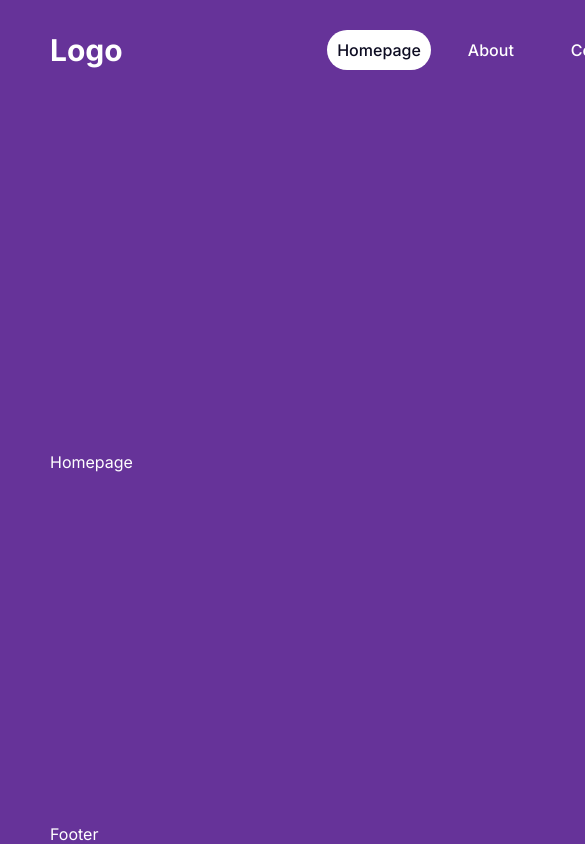
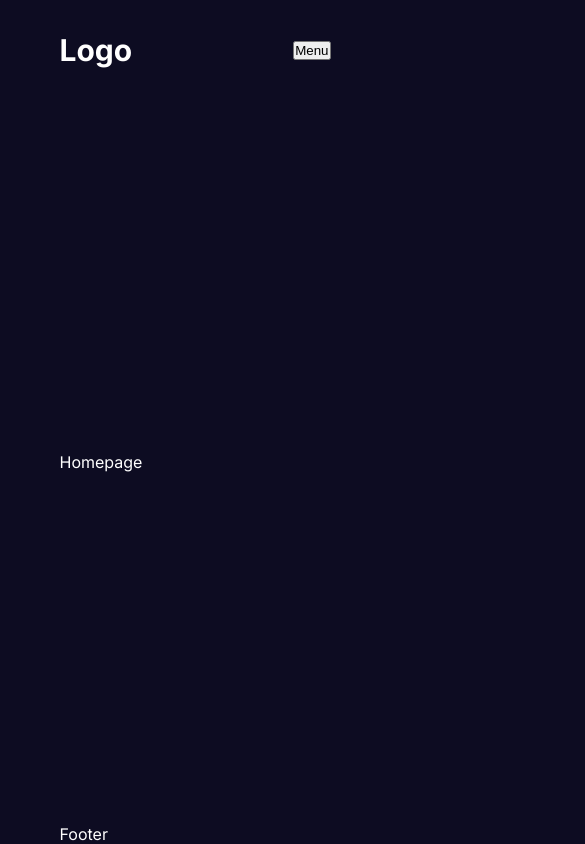
Before and after one commit to Omsurvase24/NextJS-Basics, a Next.js app: page / in a window 390 px wide. Shown: the top 844 px of the page, 585 px wide, since content can reach past the window. Built offline with nearby package versions, Linux system fonts and the light colour scheme.

Commit message:
responsive container

```diff
--- a/src/app/globals.css
+++ b/src/app/globals.css
@@ -23,7 +23,6 @@ a {
 }
 
 .container {
-    background-color: rebeccapurple;
     width: 1000px;
     margin: auto;
     padding-left: 50px;
@@ -33,3 +32,41 @@ a {
     flex-direction: column;
     justify-content: space-between;
 }
+
+@media(max-width: 1000px) {
+    .container {
+        width: 889px;
+    }
+}
+
+@media(max-width: 889px) {
+    .container {
+        width: 842px;
+    }
+}
+
+@media(max-width: 842px) {
+    .container {
+        width: 673px;
+        padding-left: 20px;
+        padding-right: 20px;
+    }
+}
+
+@media(max-width: 673px) {
+    .container {
+        width: 506px;
+    }
+}
+
+@media(max-width: 506px) {
+    .container {
+        width: 420px;
+    }
+}
+
+@media(max-width: 420px) {
+    .container {
+        width: 311px;
+    }
+}
--- a/src/components/navbar/links/Links.jsx
+++ b/src/components/navbar/links/Links.jsx
@@ -1,7 +1,7 @@
+"use client";
+import { useState } from "react"
 import styles from "./links.module.css"
 import NavLink from "./navLink/navLink"
-
-const Links = () => {
 
 const links = [
     {
@@ -20,13 +20,17 @@ const Links = () => {
         title: "Blog",
         path: "/blog",
     },
-    ]
+];
+
+const Links = () => {
+    const [open, setOpen] = useState(false)
 
     //Temporary
     const session = true
     const isAdmin = true
 
     return (
+        <div className={styles.container}>
             <div className={styles.links}>
                 {links.map((link => (
                     <NavLink item={link} key={link.title} />
@@ -43,6 +47,15 @@ const Links = () => {
                     )
                 }
             </div>
+            <button className={styles.menuButton} onClick={() => setOpen((prev) => !prev)}>Menu</button>
+            {
+                open && <div className={styles.mobileLinks}>
+                    {links.map((link) => (
+                        <NavLink item={link} key={link.title} />
+                    ))}
+                </div>
+            }
+        </div>
     )
 }
 
--- a/src/components/navbar/links/links.module.css
+++ b/src/components/navbar/links/links.module.css
@@ -9,3 +9,34 @@
     cursor: pointer;
     font-weight: bold;
 }
+
+.menuButton,
+.mobileLinks {
+    display: none;
+}
+
+@media (max-width: 768px) {
+    .links {
+        display: none;
+    }
+
+    .menuButton {
+        display: block;
+        cursor: pointer;
+    }
+
+    .mobileLinks {
+        position: absolute;
+        top: 100px;
+        right: 0;
+        width: 50%;
+        height: calc(100vh - 100px);
+        /* background-color: var(--bg); */
+        background-color: rebeccapurple;
+        display: flex;
+        flex-direction: column;
+        align-items: center;
+        justify-content: center;
+        gap: 10px;
+    }
+}
```
Lines whose indentation alone changed are shown as unchanged.
